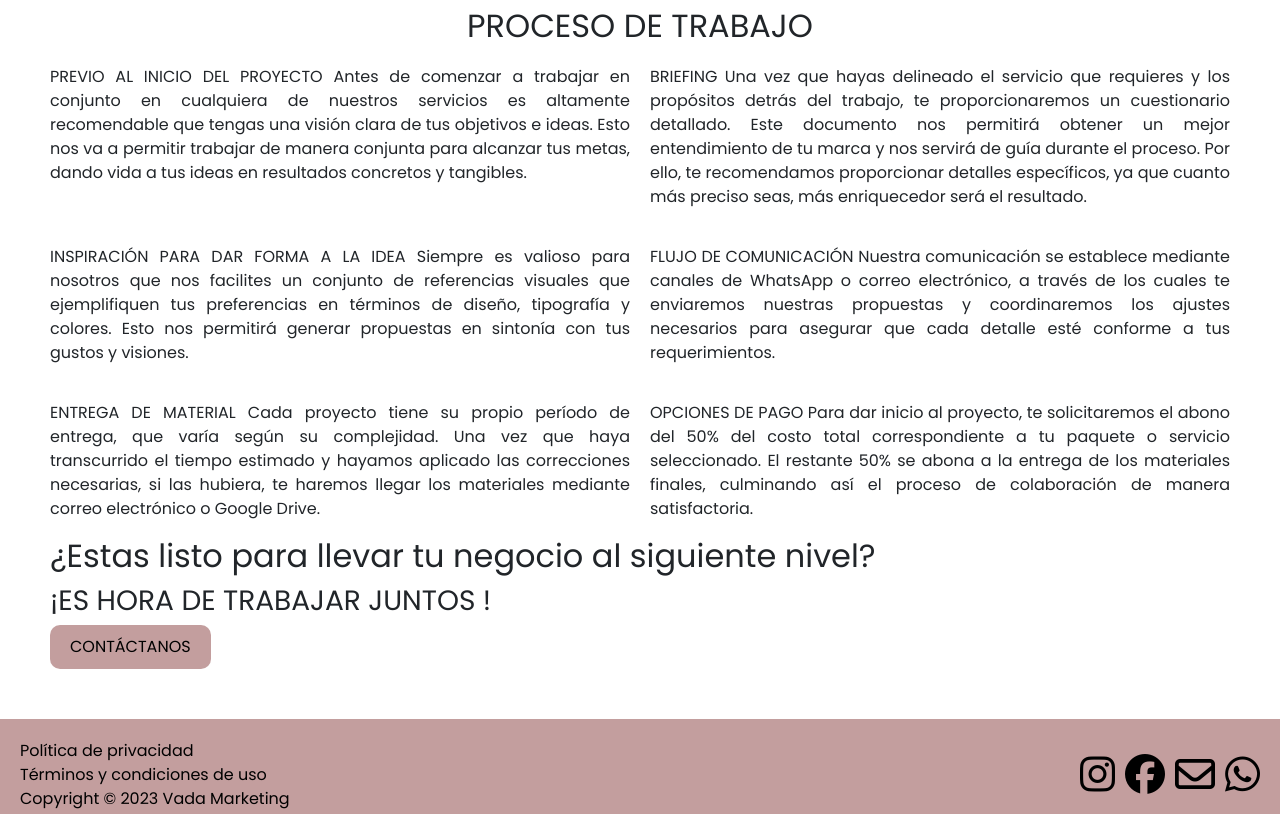
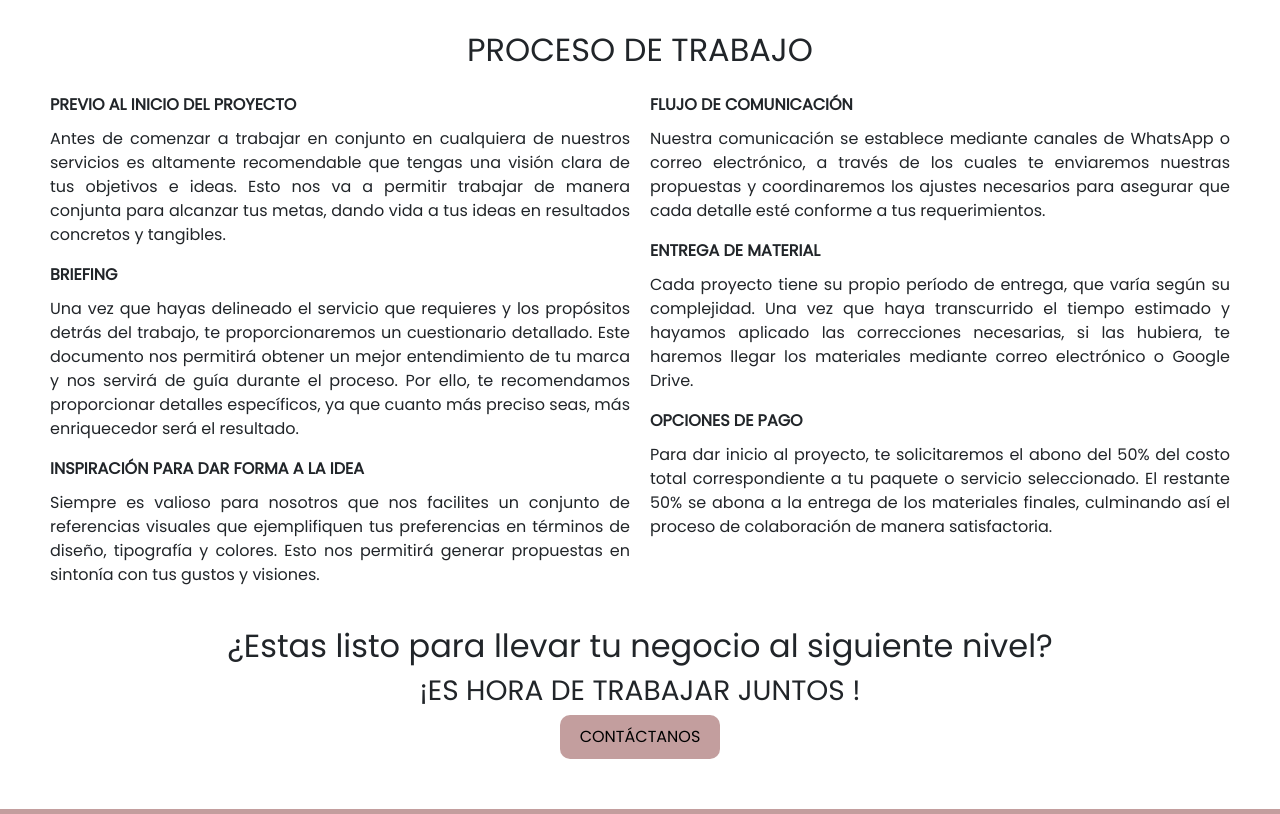
Before and after one commit to camipascu/proyectofinaldw, a website: page pages/servicios.html in a window 1280 px wide. Shown: the part 1461-2275 px from the top of the page. Drawn offline with nearby package versions, Linux system fonts and the light colour scheme.

Commit message:
Subiendo modificaciones

```diff
--- a/pages/servicios.html
+++ b/pages/servicios.html
@@ -151,60 +151,44 @@
     </div>
   </div>
     <div>
-    <h2 class="custom-heading">PROCESO DE TRABAJO</h2>
+    <h2 class="custom-heading mb-4 mt-4 text-center">PROCESO DE TRABAJO</h2>
     </div>
     <div class="custom-container">
-    <p class="custom-paragraph">PREVIO AL INICIO DEL PROYECTO
-      Antes de comenzar a trabajar en conjunto en
-      cualquiera de nuestros servicios es altamente
-      recomendable que tengas una visión clara de tus
-      objetivos e ideas. Esto nos va a permitir trabajar de
-      manera conjunta para alcanzar tus metas, dando
-      vida a tus ideas en resultados concretos y tangibles.</p>
-    <p class="custom-paragraph">BRIEFING
-      Una vez que hayas delineado el servicio que
-        requieres y los propósitos detrás del trabajo, te
-        proporcionaremos un cuestionario detallado. Este
-        documento nos permitirá obtener un mejor
-        entendimiento de tu marca y nos servirá de guía
-        durante el proceso. Por ello, te recomendamos
-        proporcionar detalles específicos, ya que cuanto
-        más preciso seas, más enriquecedor será el
-        resultado.</p>
-      <p class="custom-paragraph">INSPIRACIÓN PARA DAR FORMA A LA IDEA
-        Siempre es valioso para nosotros que nos facilites un
-        conjunto de referencias visuales que ejemplifiquen
-        tus preferencias en términos de diseño, tipografía y
-        colores. Esto nos permitirá generar propuestas en
-        sintonía con tus gustos y visiones.
-      </p>
-      <p class="custom-paragraph">FLUJO DE COMUNICACIÓN
-        Nuestra comunicación se establece mediante
-        canales de WhatsApp o correo electrónico, a través
-        de los cuales te enviaremos nuestras propuestas y
-        coordinaremos los ajustes necesarios para asegurar
-        que cada detalle esté conforme a tus
-        requerimientos.</p>
-      <p class="custom-paragraph">ENTREGA DE MATERIAL
-        Cada proyecto tiene su propio período de entrega,
-        que varía según su complejidad. Una vez que haya
-        transcurrido el tiempo estimado y hayamos aplicado
-        las correcciones necesarias, si las hubiera, te
-        haremos llegar los materiales mediante correo
-        electrónico o Google Drive.</p>
-        <p class="custom-paragraph">OPCIONES DE PAGO
-          Para dar inicio al proyecto, te solicitaremos el abono
-          del 50% del costo total correspondiente a tu
-          paquete o servicio seleccionado. El restante 50% se
-          abona a la entrega de los materiales finales,
-          culminando así el proceso de colaboración de
-          manera satisfactoria.
+      <div class="custom-column">
+        <p class="custom-paragraph">PREVIO AL INICIO DEL PROYECTO</p>
+        <p class="custom-text">
+          Antes de comenzar a trabajar en conjunto en cualquiera de nuestros servicios es altamente recomendable que tengas una visión clara de tus objetivos e ideas. Esto nos va a permitir trabajar de manera conjunta para alcanzar tus metas, dando vida a tus ideas en resultados concretos y tangibles.
+        </p>
+        <p class="custom-paragraph">BRIEFING</p>
+        <p class="custom-text">
+          Una vez que hayas delineado el servicio que requieres y los propósitos detrás del trabajo, te proporcionaremos un cuestionario detallado. Este documento nos permitirá obtener un mejor entendimiento de tu marca y nos servirá de guía durante el proceso. Por ello, te recomendamos proporcionar detalles específicos, ya que cuanto más preciso seas, más enriquecedor será el resultado.
+        </p>
+        <p class="custom-paragraph">INSPIRACIÓN PARA DAR FORMA A LA IDEA</p>
+        <p class="custom-text">
+          Siempre es valioso para nosotros que nos facilites un conjunto de referencias visuales que ejemplifiquen tus preferencias en términos de diseño, tipografía y colores. Esto nos permitirá generar propuestas en sintonía con tus gustos y visiones.
         </p>
       </div>
+      <div class="custom-column">
+        <p class="custom-paragraph">FLUJO DE COMUNICACIÓN</p>
+        <p class="custom-text">
+          Nuestra comunicación se establece mediante canales de WhatsApp o correo electrónico, a través de los cuales te enviaremos nuestras propuestas y coordinaremos los ajustes necesarios para asegurar que cada detalle esté conforme a tus requerimientos.
+        </p>
+        <p class="custom-paragraph">ENTREGA DE MATERIAL</p>
+        <p class="custom-text">
+          Cada proyecto tiene su propio período de entrega, que varía según su complejidad. Una vez que haya transcurrido el tiempo estimado y hayamos aplicado las correcciones necesarias, si las hubiera, te haremos llegar los materiales mediante correo electrónico o Google Drive.
+        </p>
+        <p class="custom-paragraph">OPCIONES DE PAGO</p>
+        <p class="custom-text">
+          Para dar inicio al proyecto, te solicitaremos el abono del 50% del costo total correspondiente a tu paquete o servicio seleccionado. El restante 50% se abona a la entrega de los materiales finales, culminando así el proceso de colaboración de manera satisfactoria.
+        </p>
+      </div>
+    </div>
   <div>
-    <h2>¿Estas listo para llevar tu negocio al siguiente nivel?</h2>
-    <h3>¡ES HORA DE TRABAJAR JUNTOS !</h3>
+    <h2 class="mt-4 text-center">¿Estas listo para llevar tu negocio al siguiente nivel?</h2>
+    <h3 class="text-center">¡ES HORA DE TRABAJAR JUNTOS !</h3>
+    <div class="text-center">
     <a href="../pages/contacto.html" class="boton-contacto">CONTÁCTANOS</a>
+  </div>
   </div>
           <!-- Boton flotante -->
           <div class="floating-button">
--- a/scss/style.scss
+++ b/scss/style.scss
@@ -490,6 +490,15 @@ textarea {
     justify-content: center;
 }
 
+.service-hover p {
+    margin: 30px;
+}
+
+.service-content h2 {
+    text-align: center;
+    font-weight: bold;
+}
+
 .service {
     width: calc(33.33% - 20px);
     padding-top: calc(33.33% - 20px);
@@ -548,6 +557,10 @@ span.position-absolute {
 
 /* Estilos para celular */
 @media (max-width: 576px) {
+    * {
+        border: 1px solid red;
+    }
+
     .footer {
         flex-direction: column;
         align-items: center;
@@ -599,31 +612,48 @@ span.position-absolute {
     .imagen-con-texto-container {
         margin-top: 40px;
     }
+
+    .service {
+        margin: -10px;
+        margin-bottom: 40px;
+    }
+
+    .custom-container {
+        flex-direction: column; /* Cambia a una disposición de columna */
+    }
+    .custom-column {
+        flex: 1; /* Vuelve a la configuración original */
+    }
+
+    #carouselExampleIndicators {
+        margin-top: 0px;
+    }
+
+}
+
+.custom-container {
+    display: flex;
+    flex-wrap: wrap;
+    gap: 20px;
+}
+
+.custom-column {
+    flex: 1;
+}
+
+.custom-paragraph {
+    font-weight: bold;
+    text-transform: uppercase;
+    margin-bottom: 10px;
+}
+
+.custom-text {
+    text-align: justify;
 }
 
 
 
-.content-container {
-    text-align: center;
-    max-width: 800px;
+#carouselExampleIndicators {
+    margin-top: 30px;
+    margin-bottom: 30px;
 }
-
-.custom-heading, .custom-paragraph {
-    text-align: center;
-}
-
-.custom-container {
-    display: grid;
-    grid-template-columns: repeat(2, 1fr);
-    gap: 20px; /* Espacio entre las columnas */
-    margin-top: 20px;
-}
-
-.custom-paragraph {
-    text-align: justify;
-}
-
-#carouselExampleIndicators {
-    margin-top: 50px;
-    margin-bottom: 50px;
-}
```
Also changed, not shown: pages/cursos.html (+3 -3 lines), pages/recursos.html (+1 -1 lines), css/style.css, 1 other file.
